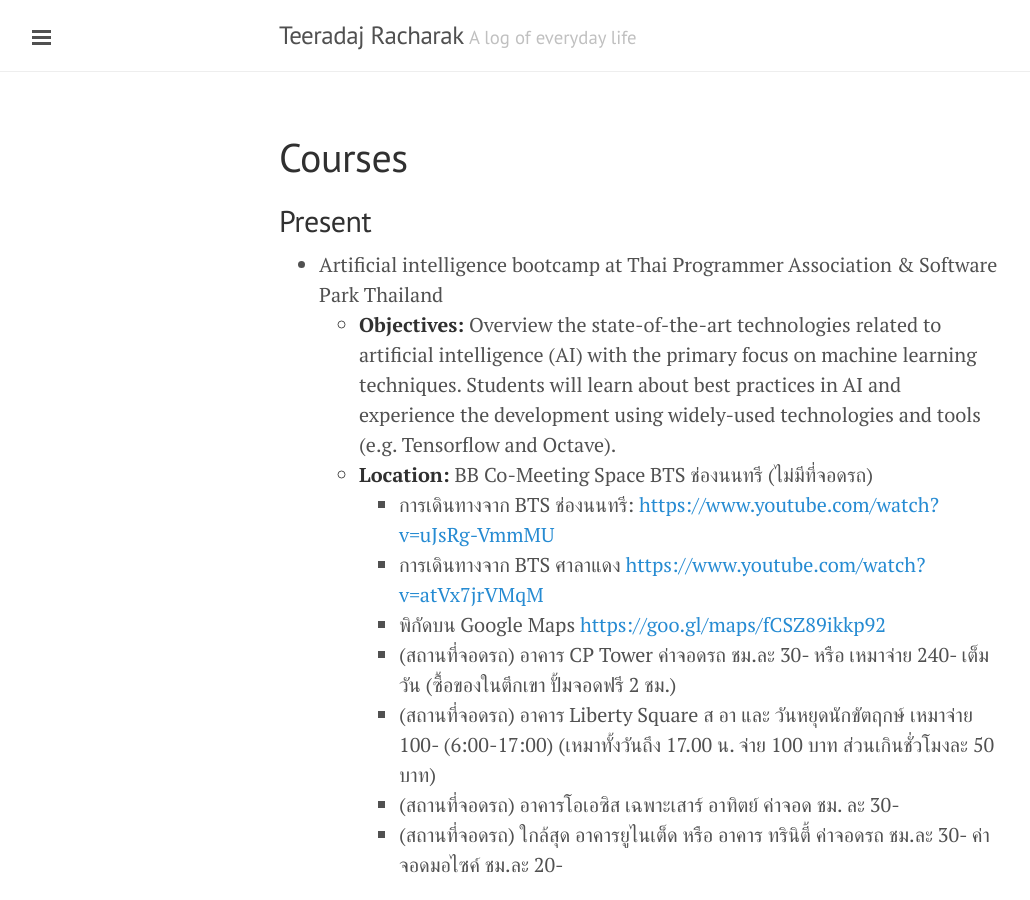
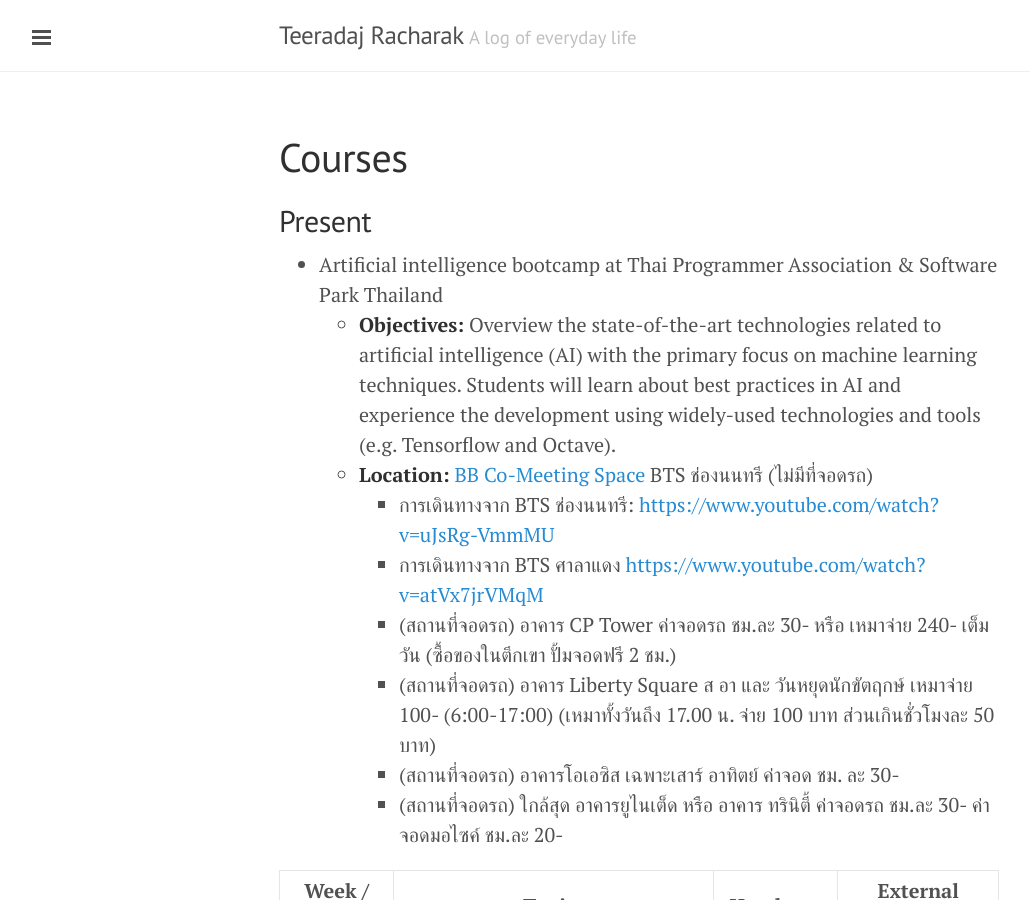
Before and after one commit to xlives/xlives.github.io, a Jekyll site: the page built from courses.markdown, in a window 1280 px wide and 900 px high. Shown: the whole window, without its empty margins (1-1031 px from the left). Built offline with Jekyll 4.4.1, drawn with Linux system fonts in a browser that asks for light colours.

Commit message:
Update courses.markdown

```diff
--- a/courses.markdown
+++ b/courses.markdown
@@ -11,10 +11,9 @@ Present
     *    **Objectives:** Overview the state-of-the-art technologies related to artificial intelligence (AI) with the
     primary focus on machine learning techniques. Students will learn about best practices in AI and experience
     the development using widely-used technologies and tools (e.g. Tensorflow and Octave).
-    *    **Location:** BB Co-Meeting Space BTS ช่องนนทรี (ไม่มีที่จอดรถ)
+    *    **Location:** [BB Co-Meeting Space](https://goo.gl/maps/fCSZ89ikkp92) BTS ช่องนนทรี (ไม่มีที่จอดรถ)
           * การเดินทางจาก BTS ช่องนนทรี: <https://www.youtube.com/watch?v=uJsRg-VmmMU>
           * การเดินทางจาก BTS ศาลาแดง <https://www.youtube.com/watch?v=atVx7jrVMqM>
-          * พิกัดบน Google Maps <https://goo.gl/maps/fCSZ89ikkp92>
           * (สถานที่จอดรถ) อาคาร CP Tower ค่าจอดรถ ชม.ละ 30- หรือ เหมาจ่าย 240- เต็มวัน (ซื้อของในตึกเขา ปั้มจอดฟรี 2 ชม.)
           * (สถานที่จอดรถ) อาคาร Liberty Square ส อา และ วันหยุดนักขัตฤกษ์ เหมาจ่าย 100- (6:00-17:00)
                   (เหมาทั้งวันถึง 17.00 น. จ่าย 100 บาท ส่วนเกินชั่วโมงละ 50 บาท)
```
